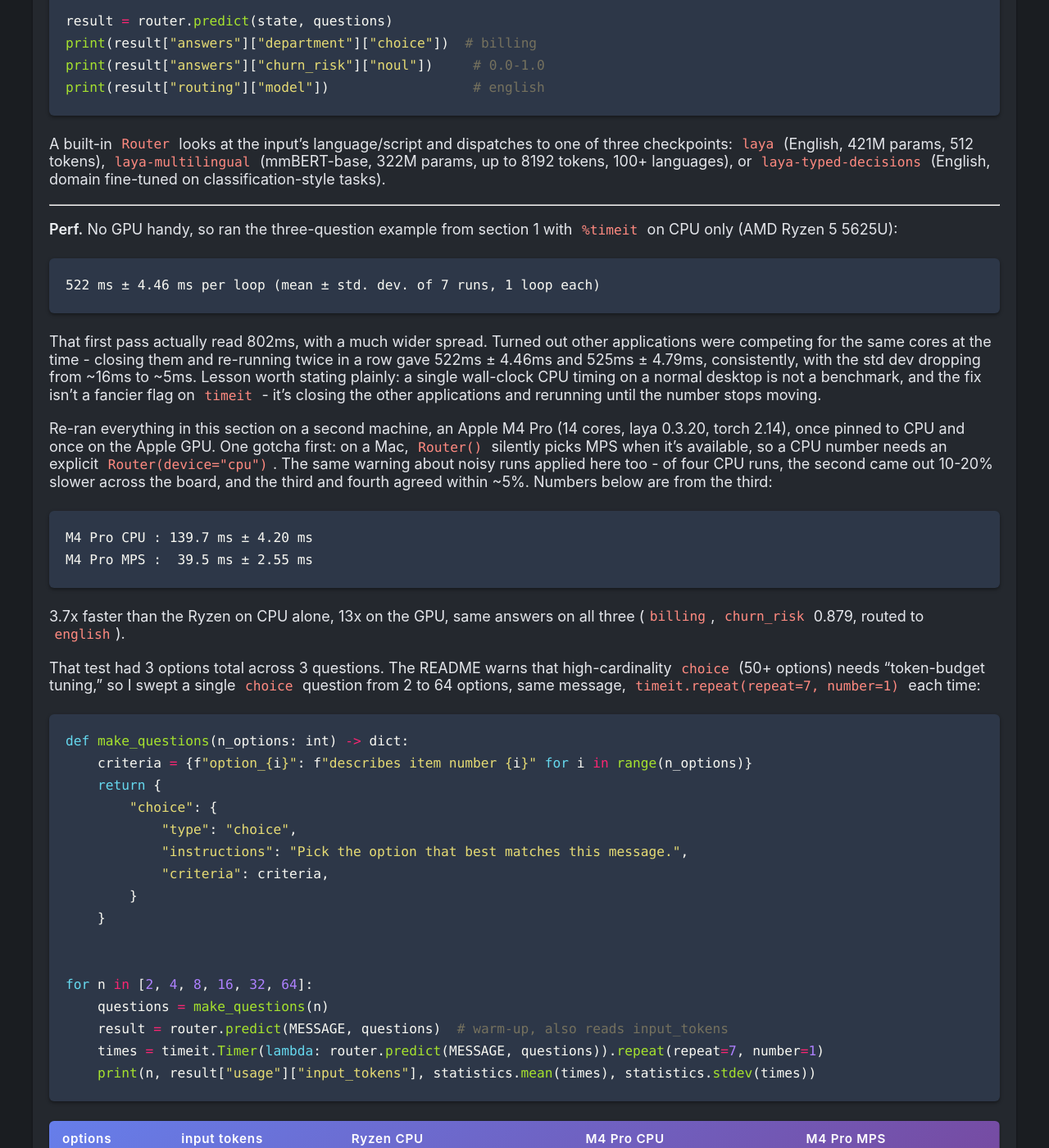
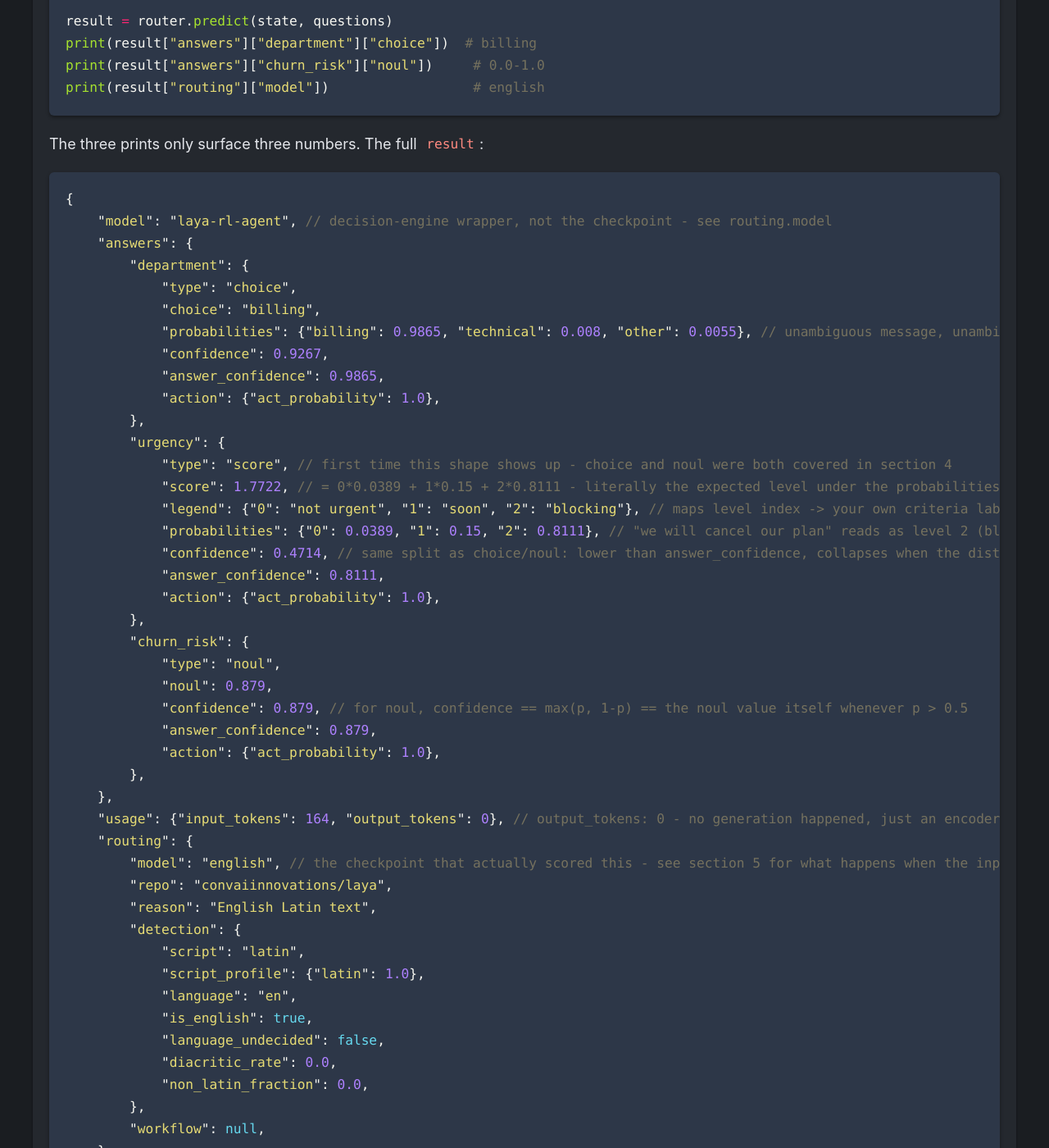
Before and after one commit to CarlosPena00/carlospena00.github.io, a Jekyll site: the page built from _posts/2026-09-24-llm-laya-decision-engine.md, in a window 1280 px wide and 1400 px high, scrolled down 1722 px. Shown: the whole window at 82% size. Built offline with Jekyll 4.4.1, drawn with Linux system fonts in a browser that asks for light colours.

Commit message:
docs(blog): Show the full annotated output for section 1's example
Run the section-1 Router() example and add the real result JSON with
inline comments, including the first look at the score type's shape
(score/legend/probabilities) that section 4 didn't cover.

Co-Authored-By: Claude Sonnet 5 <noreply@anthropic.com>
Claude-Session: https://claude.ai/code/session_013T9SqZ6wi1sXSoJzwJbF2H

````diff
--- a/_posts/2026-09-24-llm-laya-decision-engine.md
+++ b/_posts/2026-09-24-llm-laya-decision-engine.md
@@ -56,6 +56,56 @@ result = router.predict(state, questions)
 print(result["answers"]["department"]["choice"])  # billing
 print(result["answers"]["churn_risk"]["noul"])     # 0.0-1.0
 print(result["routing"]["model"])                  # english
+```
+
+The three prints only surface three numbers. The full `result`:
+
+```js
+{
+    "model": "laya-rl-agent", // decision-engine wrapper, not the checkpoint - see routing.model
+    "answers": {
+        "department": {
+            "type": "choice",
+            "choice": "billing",
+            "probabilities": {"billing": 0.9865, "technical": 0.008, "other": 0.0055}, // unambiguous message, unambiguous distribution
+            "confidence": 0.9267,
+            "answer_confidence": 0.9865,
+            "action": {"act_probability": 1.0},
+        },
+        "urgency": {
+            "type": "score", // first time this shape shows up - choice and noul were both covered in section 4
+            "score": 1.7722, // = 0*0.0389 + 1*0.15 + 2*0.8111 - literally the expected level under the probabilities below, not a separate estimate
+            "legend": {"0": "not urgent", "1": "soon", "2": "blocking"}, // maps level index -> your own criteria labels, so you don't have to hardcode them again on the way out
+            "probabilities": {"0": 0.0389, "1": 0.15, "2": 0.8111}, // "we will cancel our plan" reads as level 2 (blocking), correctly
+            "confidence": 0.4714, // same split as choice/noul: lower than answer_confidence, collapses when the distribution isn't a clean spike
+            "answer_confidence": 0.8111,
+            "action": {"act_probability": 1.0},
+        },
+        "churn_risk": {
+            "type": "noul",
+            "noul": 0.879,
+            "confidence": 0.879, // for noul, confidence == max(p, 1-p) == the noul value itself whenever p > 0.5
+            "answer_confidence": 0.879,
+            "action": {"act_probability": 1.0},
+        },
+    },
+    "usage": {"input_tokens": 164, "output_tokens": 0}, // output_tokens: 0 - no generation happened, just an encoder forward pass
+    "routing": {
+        "model": "english", // the checkpoint that actually scored this - see section 5 for what happens when the input isn't English
+        "repo": "convaiinnovations/laya",
+        "reason": "English Latin text",
+        "detection": {
+            "script": "latin",
+            "script_profile": {"latin": 1.0},
+            "language": "en",
+            "is_english": true,
+            "language_undecided": false,
+            "diacritic_rate": 0.0,
+            "non_latin_fraction": 0.0,
+        },
+        "workflow": null,
+    },
+}
 ```
 
 A built-in `Router` looks at the input's language/script and dispatches to one of three checkpoints: `laya` (English, 421M params, 512 tokens), `laya-multilingual` (mmBERT-base, 322M params, up to 8192 tokens, 100+ languages), or `laya-typed-decisions` (English, domain fine-tuned on classification-style tasks).
````
